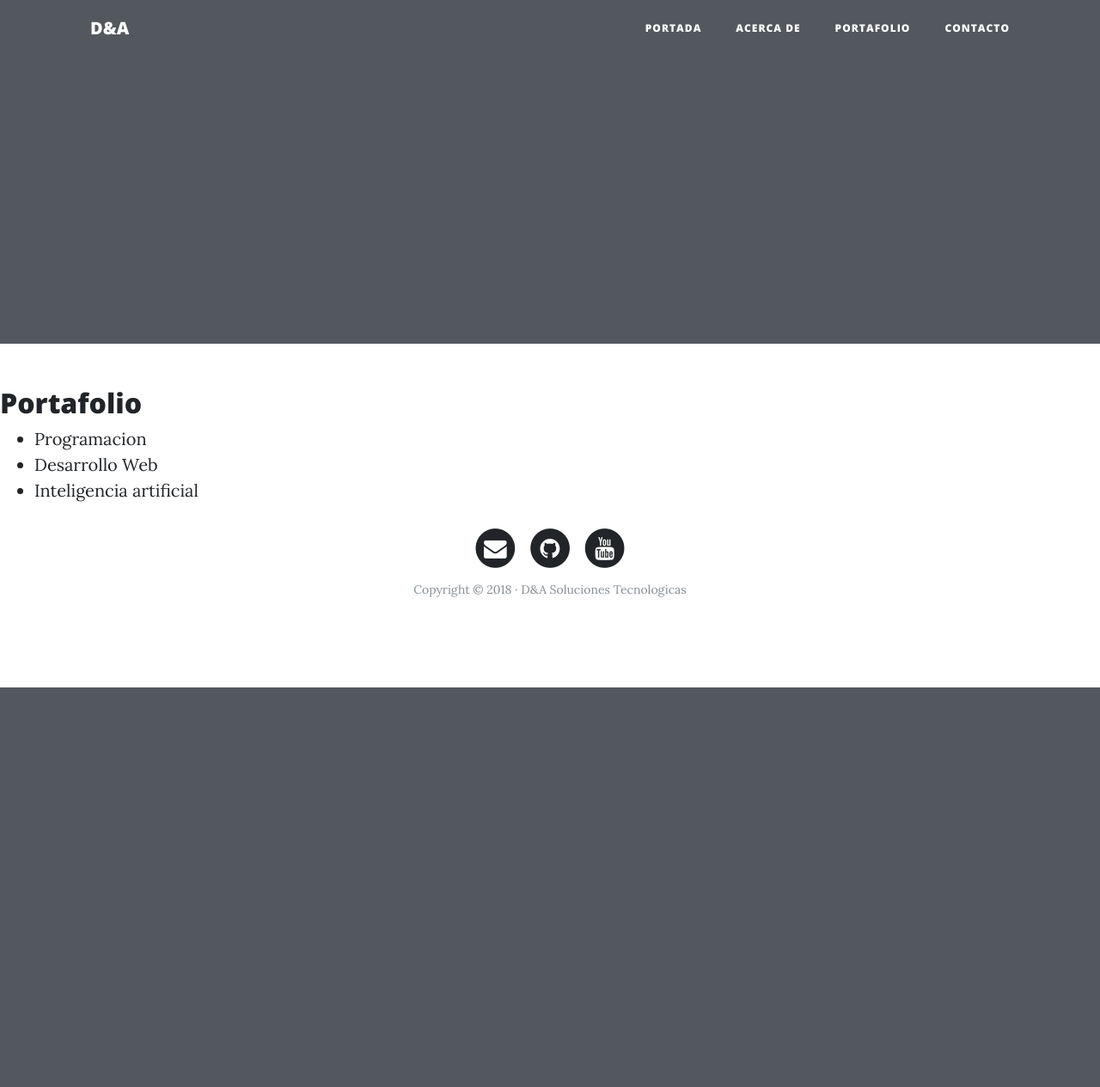
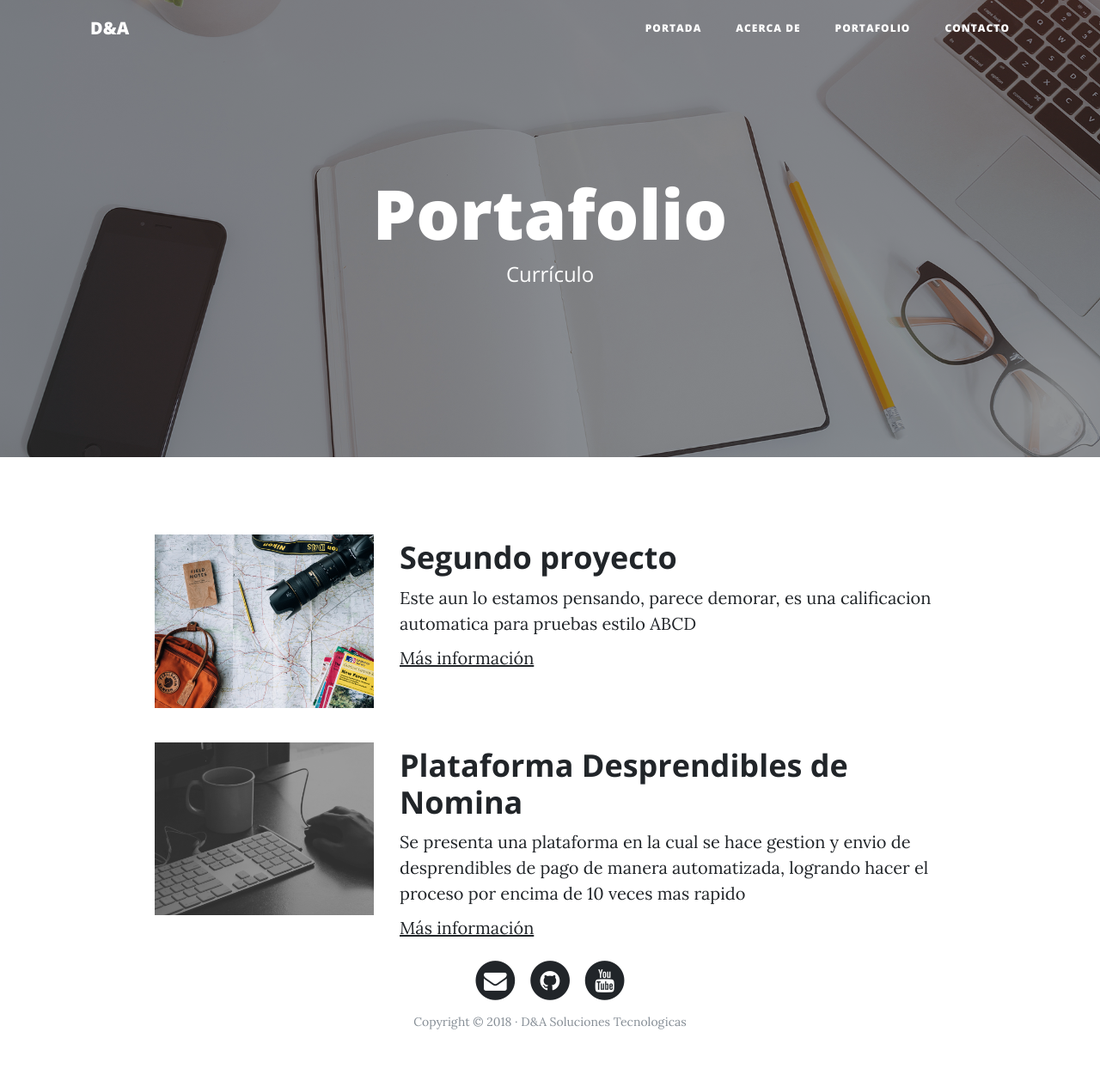
Before and after one commit to AndresInsuasty/webpersonal, a Django app: page /portfolio/ in a window 1280 px wide. Shown: the whole page at 86% size. Before the commit the page ends 800 px from the top, so only its background shows below. Run offline with Django 3.2, Linux system fonts and the light colour scheme; some libraries are stand-ins or nearby versions.

Commit message:
view portafolio listo

```diff
--- a/core/templates/core/portfolio.html
+++ b/core/templates/core/portfolio.html
@@ -5,11 +5,39 @@
 Portafolio
 {% endblock %}
 
+
+{% block background %}{% load static %}{%static 'core/img/portfolio-bg.jpg' %}{% endblock %}
+
+
+{% block header %}
+<h1>Portafolio</h1>
+<span class="subheading">Currículo</span>
+{% endblock %}
+
 {% block content %}
-<h2>Portafolio</h2>
-<ul>
-    <li>Programacion</li>
-    <li>Desarrollo Web</li>
-    <li>Inteligencia artificial</li>
-</ul>
+<div class="container">
+    <!-- Proyecto -->
+    <div class="row project">
+        <div class="col-lg-3 col-md-4 offset-lg-1">
+            <img class="img-fluid" src="{% load static %}{%static 'core/img/about-bg.jpg'%}" alt="">
+        </div>
+        <div class="col-lg-7 col-md-8">
+            <h2 class="section-heading title">Segundo proyecto</h2>
+            <p>Este aun lo estamos pensando, parece demorar, es una calificacion automatica para pruebas estilo ABCD</p>
+            <p><a href="http://google.com">Más información</a></p>
+        </div>
+    </div>
+    <!-- Proyecto -->
+    <div class="row project">
+        <div class="col-lg-3 col-md-4 offset-lg-1">
+            <img class="img-fluid" src="{% load static %}{% static 'core/img/home-bg.jpg'%}" alt="">
+        </div>
+        <div class="col-lg-7 col-md-8">
+            <h2 class="section-heading title">Plataforma Desprendibles de Nomina</h2>
+            <p>Se presenta una plataforma en la cual se hace gestion y envio de desprendibles de pago de manera
+                automatizada, logrando hacer el proceso por encima de 10 veces mas rapido</p>
+            <p><a href="http://google.com">Más información</a></p>
+        </div>
+    </div>
+</div>
 {% endblock %}
```
